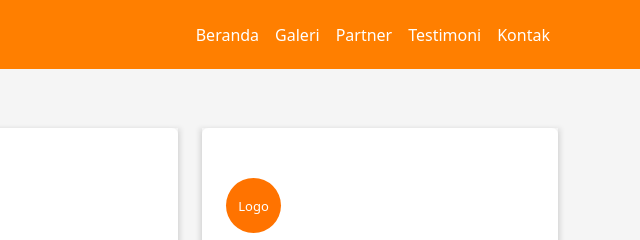
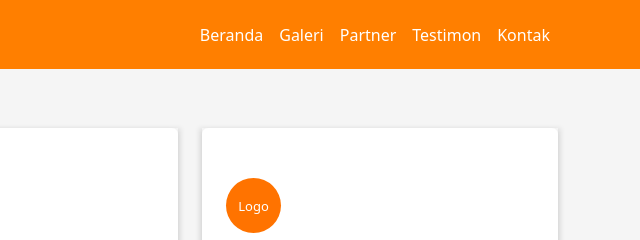
Before and after one commit to nafisa-fairuzia/halaman-beranda, a plain HTML site: page index.html in a window 1280 px wide. Shown: the top 240 px of the page, 640-1280 px from the left. Drawn offline with nearby package versions, Linux system fonts and the light colour scheme.

Commit message:
test
mengubah testimoni menjadi testimon

```diff
--- a/index.html
+++ b/index.html
@@ -51,7 +51,7 @@
             </li>
 
             <li class="nav-item">
-              <a class="nav-link text-white" href="#testimoni">Testimoni</a>
+              <a class="nav-link text-white" href="#testimoni">Testimon</a>
             </li>
             <li class="nav-item">
               <a class="nav-link text-white" href="#kontak">Kontak</a>
```
